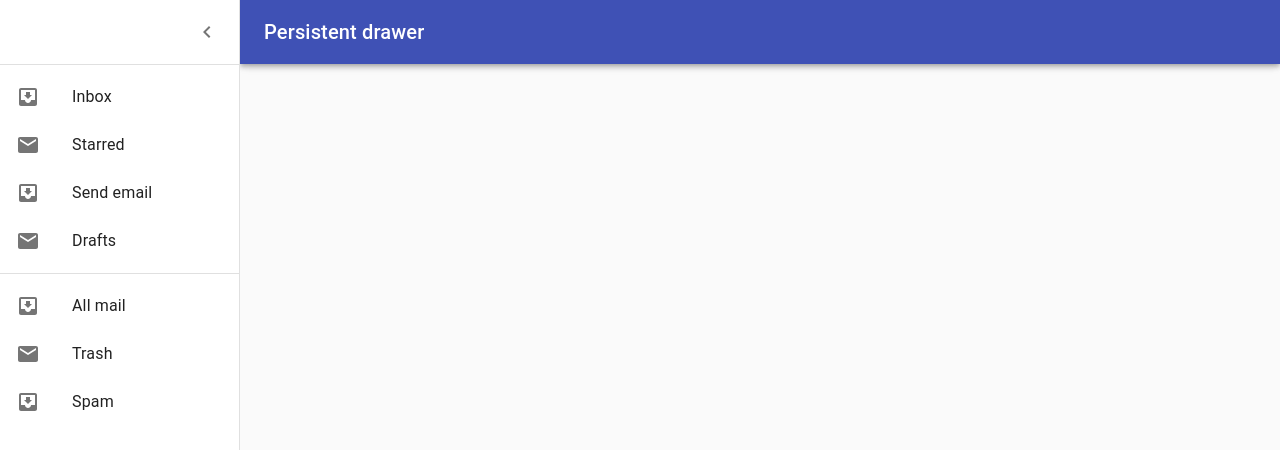
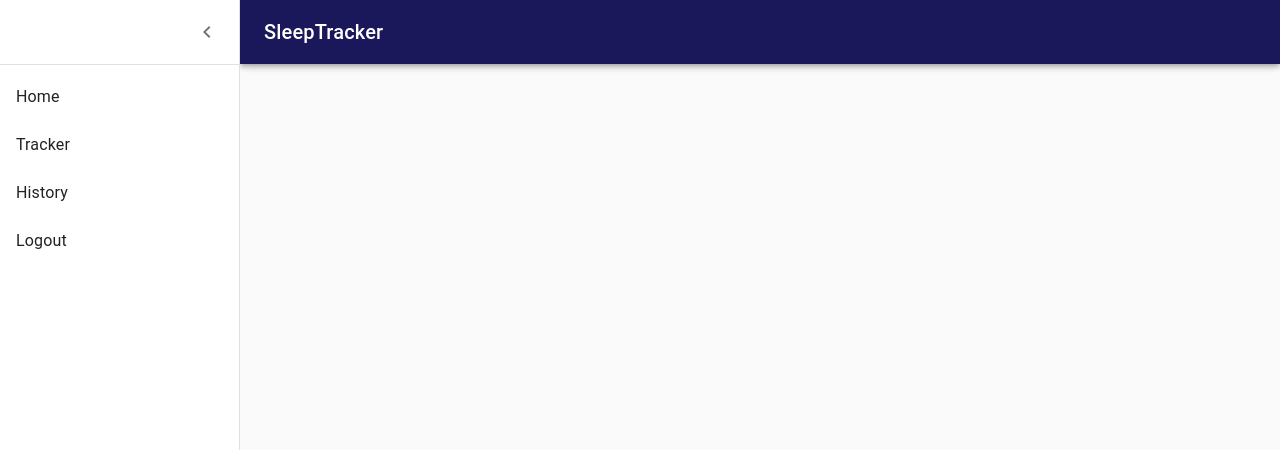
Before and after one commit to sleeptracker/sleeptracker_fe, a React (Create React App) app in the folder sleeptracker/: page /Home in a window 1280 px wide. Both pictures are taken after a click on the button "open drawer". Shown: the top 450 px of the page. Built offline with nearby package versions, Linux system fonts and the light colour scheme.

Commit message:
added Styles to nav

```diff
--- a/sleeptracker/src/App.js
+++ b/sleeptracker/src/App.js
@@ -7,14 +7,15 @@ import NavBar from './Components/Nav/NavBar';
 import Tracker from './Components/Tracker';
 
 function App() {
-  const [user, setUser] = useState("");
+  const [user, setUser] = useState();
+  console.log(user);
   return (
     <div className="App">
       <div className={Login}>
-        <Route exact path='/' render={props => <Login {...props} user={user} /> } />
+        <Route exact path='/' render={props => <Login {...props} setUser={setUser} /> } />
         <Route path="/SignUp" render={props => <SignUp {...props} /> } />
       </div>
-      <Route path='/Home' render={props => <NavBar {...props} /> } />
+      <Route path='/Home' render={props => <NavBar {...props} user={user} /> } />
       <Route path='/Home/tracker' render={props => <Tracker {...props} /> } />
     </div>
   );
--- a/sleeptracker/src/Components/Login/Login.js
+++ b/sleeptracker/src/Components/Login/Login.js
@@ -47,13 +47,13 @@ const useStyles = makeStyles({
     }
 })
 
-const Login = ({values, errors, touched, status}) => {
+const Login = ({values, errors, touched, status, setUser}) => {
     const classes= useStyles();
-    const [user, setUser] = useState({})
 
     useEffect(() => {
         if (status) {
-            setUser(status)
+            setUser(status);
+
         }
     }, [status])
     return (
@@ -91,9 +91,13 @@ handleSubmit: (values, { setStatus }) => {
     .then(res => {
         let token = res.data.token;
         const userName = res.data.user.username;
-        console.log(userName)
-        console.log(token);
-        setStatus(token);
+        // console.log(userName)
+        // console.log(token);
+        localStorage.setItem("token", token)
+        setStatus({
+            token: token,
+            user: userName
+        });
     })
     .catch(err => console.log(err))
 }
--- a/sleeptracker/src/Components/Nav/NavBar.js
+++ b/sleeptracker/src/Components/Nav/NavBar.js
@@ -15,10 +15,7 @@ import MenuIcon from '@material-ui/icons/Menu';
 import ChevronLeftIcon from '@material-ui/icons/ChevronLeft';
 import ChevronRightIcon from '@material-ui/icons/ChevronRight';
 import ListItem from '@material-ui/core/ListItem';
-import ListItemIcon from '@material-ui/core/ListItemIcon';
 import ListItemText from '@material-ui/core/ListItemText';
-import InboxIcon from '@material-ui/icons/MoveToInbox';
-import MailIcon from '@material-ui/icons/Mail';
 
 const drawerWidth = 240;
 
@@ -30,7 +27,9 @@ const useStyles = makeStyles(theme => ({
     transition: theme.transitions.create(['margin', 'width'], {
       easing: theme.transitions.easing.sharp,
       duration: theme.transitions.duration.leavingScreen,
+
     }),
+    background: '#1A185B'
   },
   appBarShift: {
     width: `calc(100% - ${drawerWidth}px)`,
@@ -76,6 +75,9 @@ const useStyles = makeStyles(theme => ({
     }),
     marginLeft: 0,
   },
+  user: {
+      textAlign: 'right'
+  }
 }));
 
 
@@ -113,7 +115,10 @@ const NavBar = (props) => {
                     <MenuIcon />
                 </IconButton>
                 <Typography variant="h6" noWrap>
-            Persistent drawer
+                SleepTracker
+                </Typography>
+                <Typography variant="h6" noWrap className={classes.user}>
+                    {props.user}
                 </Typography>
                 </Toolbar>
             </AppBar>
@@ -133,18 +138,8 @@ const NavBar = (props) => {
                 </div>
                 <Divider />
                 <List>
-          {['Inbox', 'Starred', 'Send email', 'Drafts'].map((text, index) => (
+                {['Home', 'Tracker', 'History', 'Logout'].map((text, index) => (
                     <ListItem button key={text}>
-              <ListItemIcon>{index % 2 === 0 ? <InboxIcon /> : <MailIcon />}</ListItemIcon>
-              <ListItemText primary={text} />
-            </ListItem>
-          ))}
-        </List>
-        <Divider />
-        <List>
-          {['All mail', 'Trash', 'Spam'].map((text, index) => (
-            <ListItem button key={text}>
-              <ListItemIcon>{index % 2 === 0 ? <InboxIcon /> : <MailIcon />}</ListItemIcon>
                     <ListItemText primary={text} />
                     </ListItem>
                 ))}
```
Lines whose indentation alone changed are shown as unchanged.
